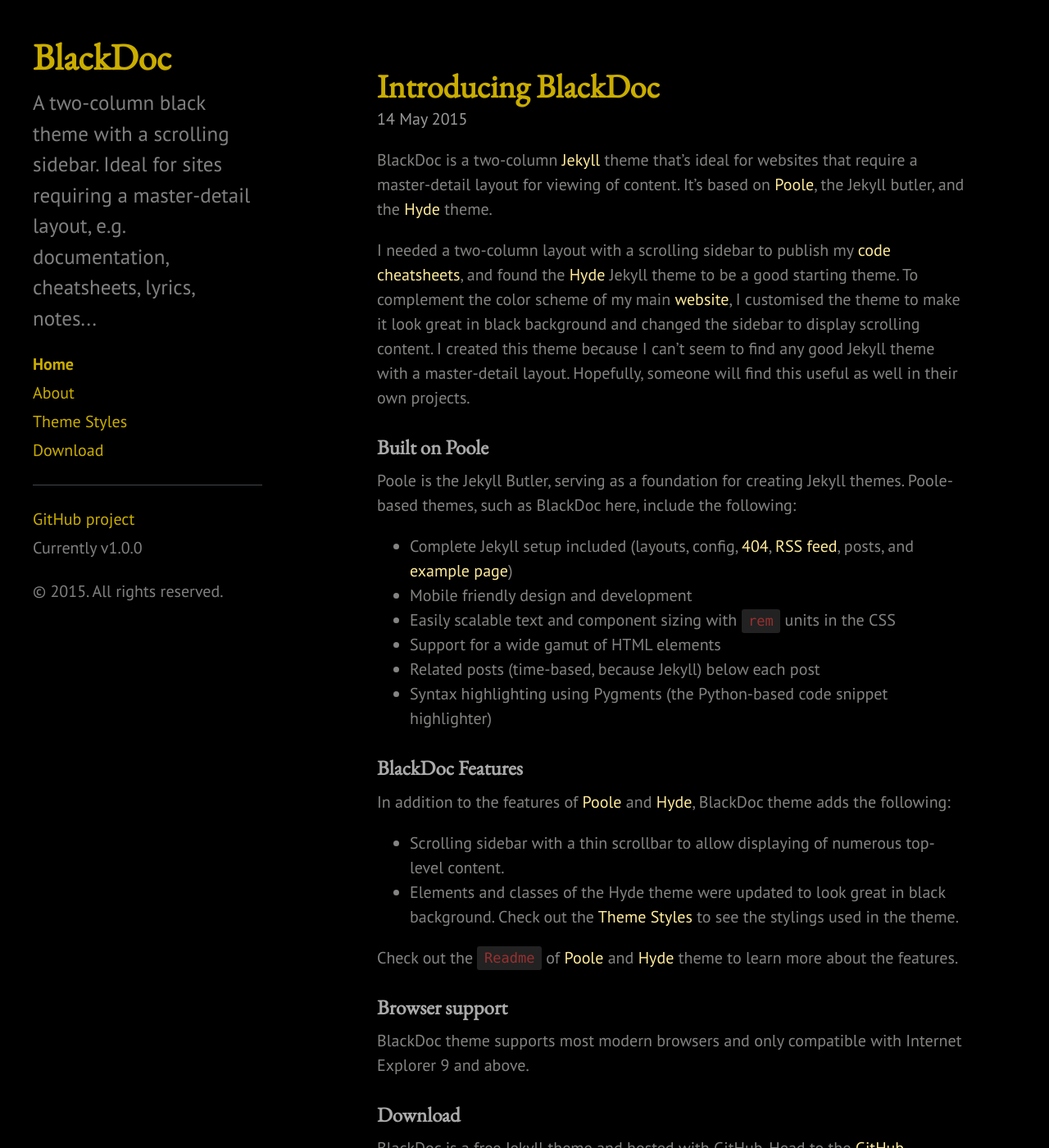
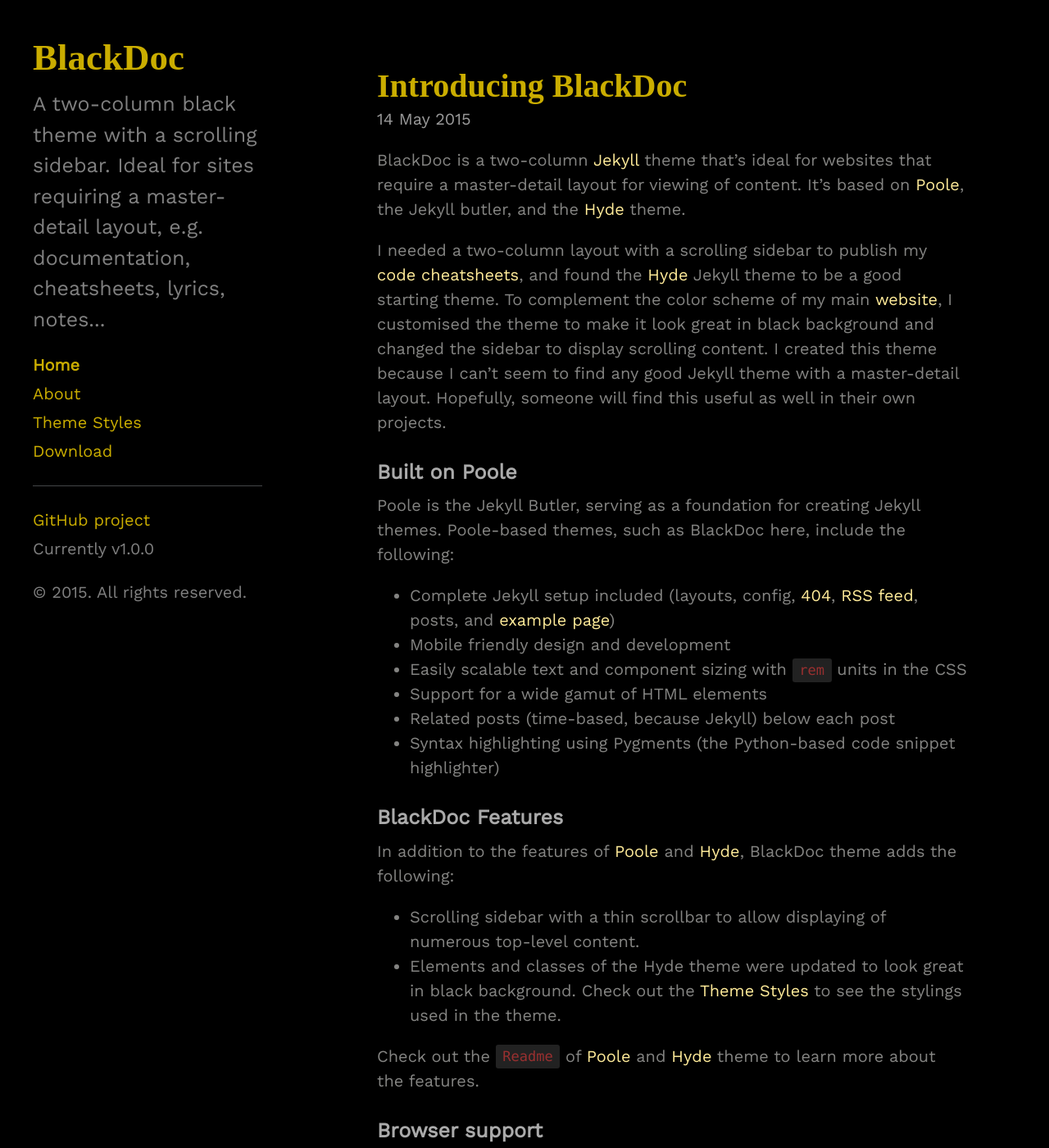
Before and after one commit to wiseman/highweirdness, a Jekyll site: the page built from index.html, in a window 1280 px wide and 1400 px high. Shown: the whole window at 82% size. Built offline with Jekyll 4.4.1, drawn with Linux system fonts in a browser that asks for light colours; Markdown is read by kramdown in place of the engine named in the settings; the list of posts is cut into pages by our own code.

Commit message:
Style (font) changes.

```diff
--- a/_includes/head.html
+++ b/_includes/head.html
@@ -19,7 +19,7 @@
   <link rel="stylesheet" href="{{ site.baseurl }}public/css/syntax.css">
   <link rel="stylesheet" href="{{ site.baseurl }}public/css/blackdoc.css">
   <link rel="stylesheet" href="http://fonts.googleapis.com/css?family=PT+Sans:400,400italic,700|Abril+Fatface">
-  <link rel="stylesheet" href="http://fonts.googleapis.com/css?family=EB+Garamond">
+  <link rel="stylesheet" href="http://fonts.googleapis.com/css?family=Work+Sans:400italic,400">
   <!-- Icons -->
   <link rel="apple-touch-icon-precomposed" sizes="144x144" href="{{ site.baseurl }}public/apple-touch-icon-144-precomposed.png">
   <link rel="shortcut icon" href="{{ site.baseurl }}public/favicon.ico">
--- a/_sass/_base.scss
+++ b/_sass/_base.scss
@@ -15,7 +15,7 @@ body {
 }
 
 html {
-  font-family: "Helvetica Neue", Helvetica, Arial, sans-serif;
+  font-family: "Open Sans";
   font-size: 16px;
   line-height: 1.5;
 
--- a/public/css/blackdoc.css
+++ b/public/css/blackdoc.css
@@ -30,7 +30,7 @@ ______ _            _   ______
  */
 
 html {
-  font-family: "PT Sans", Helvetica, Arial, sans-serif;
+  font-family: "Work Sans", Helvetica, Arial, sans-serif;
 }
 
 body {
@@ -39,7 +39,7 @@ body {
 }
 
 h1, h2, h3, h4, h5, h6 {
-  font-family: 'EB Garamond', serif;
+  font-family: 'Work Sans', serif;
   color: #aaa;
 }
 
@@ -406,3 +406,16 @@ a.sidebar-nav-item:focus {
 ::-webkit-scrollbar-thumb:hover {
   background:#7d7d7d;
 }
+
+
+figure {
+    margin: 0 0 1rem 0;
+}
+
+figure img {
+    margin: 0;
+}
+
+figcaption {
+    font-size: 16px;
+}
```
